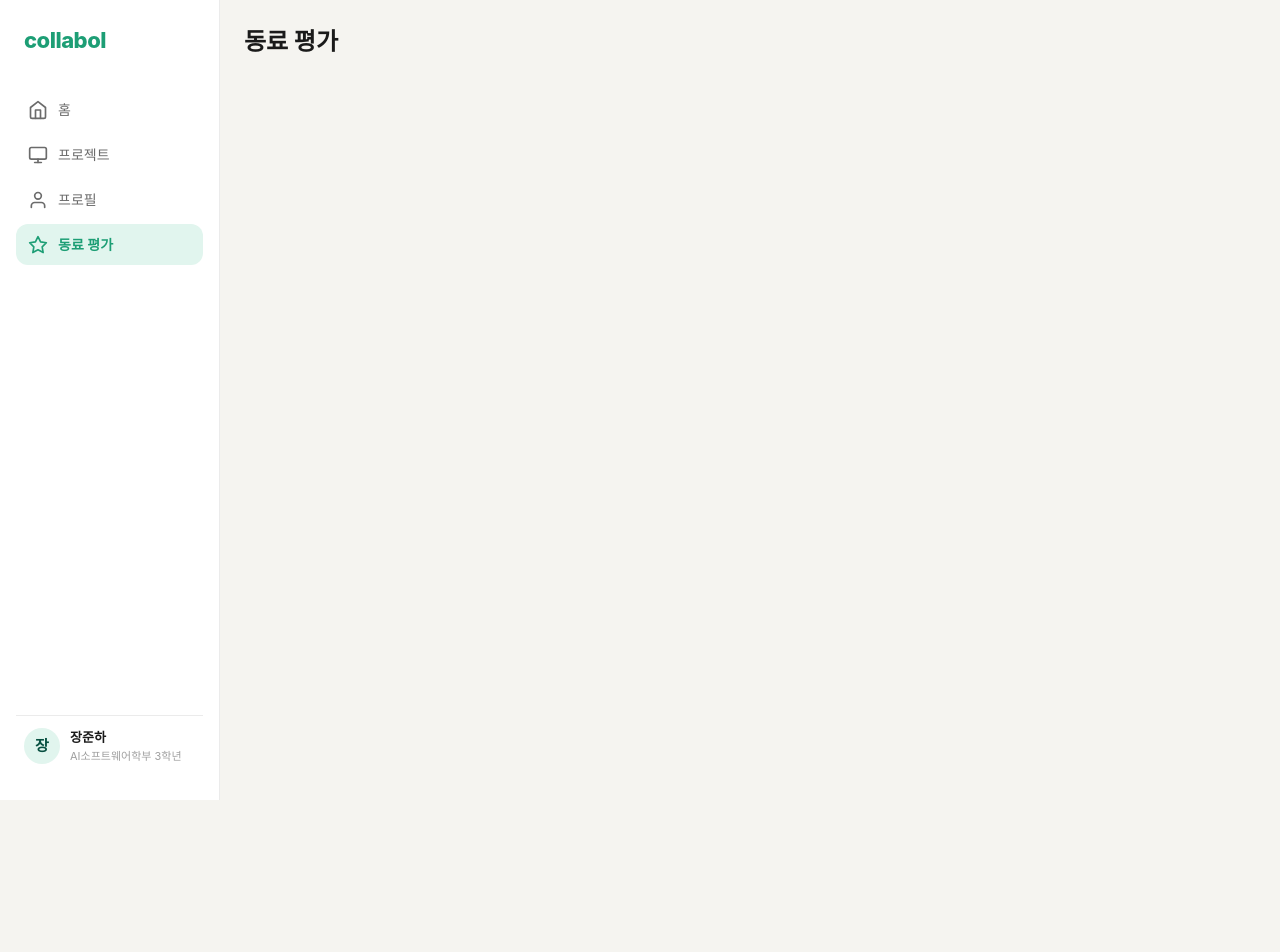
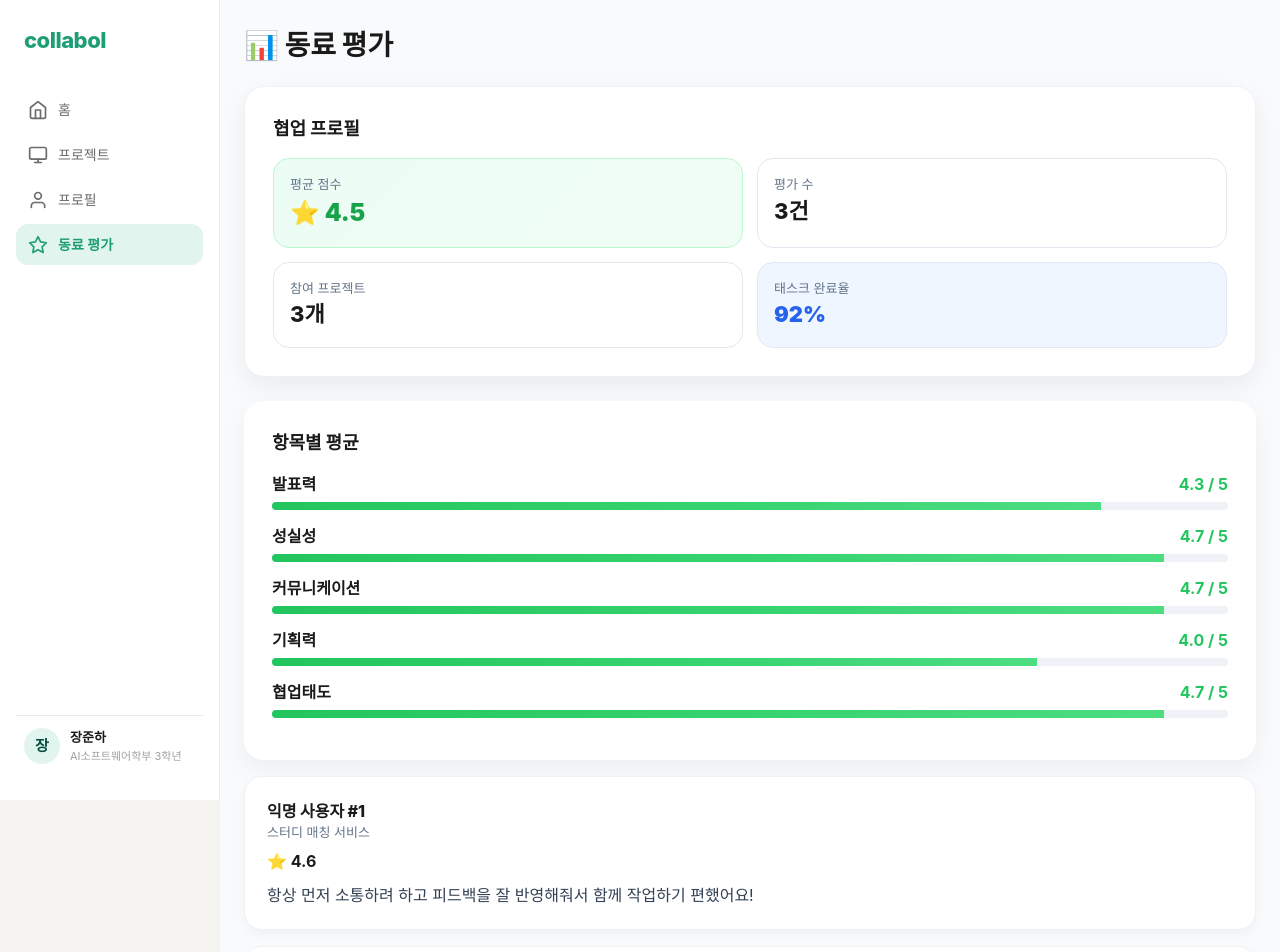
Before and after one commit to hefour/Collabol-FE, a React (Vite) app: page /review in a window 1280 px wide. Shown: the top 952 px of the page. Before the commit the page ends 800 px from the top, so only its background shows below. Built offline with nearby package versions, Linux system fonts and the light colour scheme; a web font is replaced by a local one.

Commit message:
Update ReviewPage.tsx

```diff
--- a/src/pages/ReviewPage.tsx
+++ b/src/pages/ReviewPage.tsx
@@ -1,7 +1,231 @@
+import { useParams } from "react-router-dom";
+import { useMemo } from "react";
+import { reviews, projects } from "../data/mockData";
+
+const categories = [
+  "발표력",
+  "성실성",
+  "커뮤니케이션",
+  "기획력",
+  "협업태도",
+] as const;
+
 export default function ReviewPage() {
+  const { project } = useParams();
+
+  const filtered = useMemo(() => {
+    return project
+      ? reviews.filter((r) => r.projectId === project)
+      : reviews;
+  }, [project]);
+
+  const anonMap = useMemo(() => {
+    const map = new Map<string, string>();
+    let count = 1;
+
+    filtered.forEach((r) => {
+      const key = r.reviewerId ?? r.id;
+      if (!map.has(key)) {
+        map.set(key, `익명 사용자 #${count++}`);
+      }
+    });
+
+    return map;
+  }, [filtered]);
+
+  const getProjectName = (id: string) =>
+    projects.find((p) => p.id === id)?.title || "알 수 없음";
+
+  const collaborationScore = useMemo(() => {
+    if (!filtered.length) return 0;
+
+    const total = filtered.reduce((s, r) => {
+      const avg =
+        r.skillRatings.reduce((a, b) => a + b.score, 0) /
+        r.skillRatings.length;
+      return s + avg;
+    }, 0);
+
+    return total / filtered.length;
+  }, [filtered]);
+
+  const categoryAverages = useMemo(() => {
+    return categories.reduce((acc, c) => {
+      const sum = filtered.reduce((s, r) => {
+        const item = r.skillRatings.find((x) => x.tag === c);
+        return s + (item?.score || 0);
+      }, 0);
+
+      acc[c] = filtered.length ? sum / filtered.length : 0;
+      return acc;
+    }, {} as Record<(typeof categories)[number], number>);
+  }, [filtered]);
+
+  const projectCount = useMemo(() => {
+    const set = new Set(filtered.map((r) => r.projectId));
+    return set.size;
+  }, [filtered]);
+
+  const taskCompletionRate = 92;
+
   return (
-    <div style={{ padding: 24 }}>
-      <h1 style={{ fontSize: 24, fontWeight: 700 }}>동료 평가</h1>
+    <div style={{ padding: 24, background: "#f8fafc", minHeight: "100vh" }}>
+      <h1 style={{ fontSize: 28, fontWeight: 900, marginBottom: 20 }}>
+        📊 동료 평가
+      </h1>
+
+      {/* ================= 협업 프로필 ================= */}
+      <div
+        style={{
+          background: "white",
+          padding: 28,
+          borderRadius: 20,
+          boxShadow: "0 10px 25px rgba(0,0,0,0.06)",
+          border: "1px solid #eef2f7",
+        }}
+      >
+        <h2 style={{ fontSize: 18, fontWeight: 800, marginBottom: 16 }}>
+          협업 프로필
+        </h2>
+
+        <div
+          style={{
+            display: "grid",
+            gridTemplateColumns: "repeat(2, 1fr)",
+            gap: 14,
+          }}
+        >
+          <div
+            style={{
+              padding: 16,
+              borderRadius: 16,
+              background: "linear-gradient(135deg,#ecfdf5,#f0fdf4)",
+              border: "1px solid #bbf7d0",
+            }}
+          >
+            <p style={{ fontSize: 13, color: "#64748b" }}>평균 점수</p>
+            <h3 style={{ fontSize: 24, fontWeight: 900, color: "#16a34a" }}>
+              ⭐ {collaborationScore.toFixed(1)}
+            </h3>
+          </div>
+
+          <div style={{ padding: 16, borderRadius: 16, background: "#fff", border: "1px solid #e2e8f0" }}>
+            <p style={{ fontSize: 13, color: "#64748b" }}>평가 수</p>
+            <h3 style={{ fontSize: 22, fontWeight: 800 }}>
+              {filtered.length}건
+            </h3>
+          </div>
+
+          <div style={{ padding: 16, borderRadius: 16, background: "#fff", border: "1px solid #e2e8f0" }}>
+            <p style={{ fontSize: 13, color: "#64748b" }}>참여 프로젝트</p>
+            <h3 style={{ fontSize: 22, fontWeight: 800 }}>
+              {projectCount}개
+            </h3>
+          </div>
+
+          <div
+            style={{
+              padding: 16,
+              borderRadius: 16,
+              background: taskCompletionRate >= 80 ? "#eff6ff" : "#fff",
+              border: "1px solid #e2e8f0",
+            }}
+          >
+            <p style={{ fontSize: 13, color: "#64748b" }}>태스크 완료율</p>
+            <h3
+              style={{
+                fontSize: 22,
+                fontWeight: 900,
+                color: taskCompletionRate >= 80 ? "#2563eb" : "#0f172a",
+              }}
+            >
+              {taskCompletionRate}%
+            </h3>
+          </div>
+        </div>
+      </div>
+
+      {/* ================= 항목별 평균 ================= */}
+      <div
+        style={{
+          marginTop: 24,
+          background: "white",
+          padding: 28,
+          borderRadius: 20,
+          boxShadow: "0 10px 25px rgba(0,0,0,0.05)",
+        }}
+      >
+        <h2 style={{ fontSize: 18, fontWeight: 800, marginBottom: 16 }}>
+          항목별 평균
+        </h2>
+
+        {categories.map((c) => (
+          <div key={c} style={{ marginBottom: 14 }}>
+            <div style={{ display: "flex", justifyContent: "space-between" }}>
+              <span style={{ fontWeight: 600 }}>{c}</span>
+              <span style={{ color: "#22c55e", fontWeight: 700 }}>
+                {categoryAverages[c].toFixed(1)} / 5
+              </span>
+            </div>
+
+            <div
+              style={{
+                height: 8,
+                background: "#eef2f7",
+                borderRadius: 999,
+                overflow: "hidden",
+                marginTop: 6,
+              }}
+            >
+              <div
+                style={{
+                  width: `${(categoryAverages[c] / 5) * 100}%`,
+                  height: "100%",
+                  background: "linear-gradient(90deg,#22c55e,#4ade80)",
+                }}
+              />
+            </div>
+          </div>
+        ))}
+      </div>
+
+      {/* ================= 리뷰 카드 ================= */}
+      {filtered.map((r) => {
+        const key = r.reviewerId ?? r.id;
+        const name = anonMap.get(key) ?? "익명 사용자";
+
+        const avg =
+          r.skillRatings.reduce((a, b) => a + b.score, 0) /
+          r.skillRatings.length;
+
+        return (
+          <div
+            key={r.id}
+            style={{
+              marginTop: 16,
+              background: "white",
+              padding: 22,
+              borderRadius: 18,
+              border: "1px solid #eef2f7",
+              boxShadow: "0 4px 10px rgba(0,0,0,0.04)",
+            }}
+          >
+            <h3 style={{ fontWeight: 800 }}>{name}</h3>
+
+            <p style={{ color: "#64748b", fontSize: 13 }}>
+              {getProjectName(r.projectId)}
+            </p>
+
+            <p style={{ marginTop: 6, fontWeight: 700 }}>
+              ⭐ {avg.toFixed(1)}
+            </p>
+
+            <p style={{ marginTop: 10, color: "#334155", lineHeight: 1.5 }}>
+              {r.comment}
+            </p>
+          </div>
+        );
+      })}
     </div>
   );
 }
```
